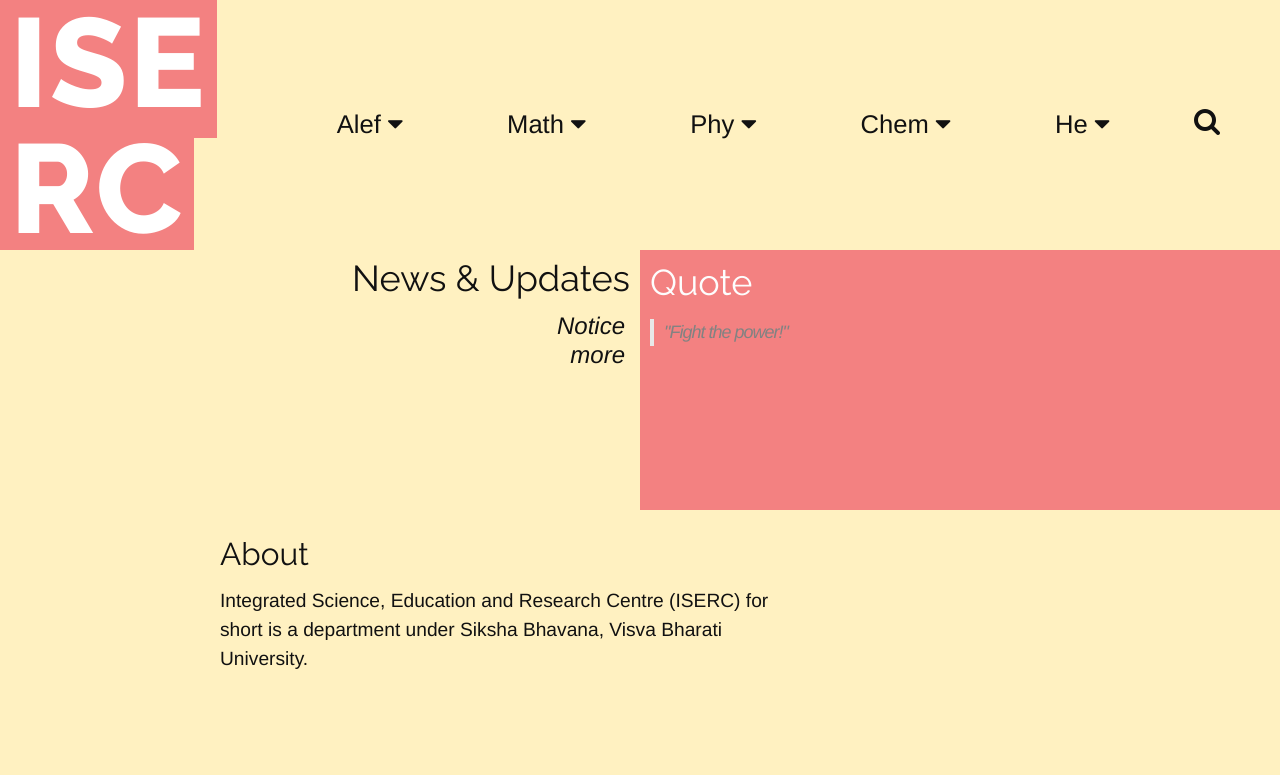
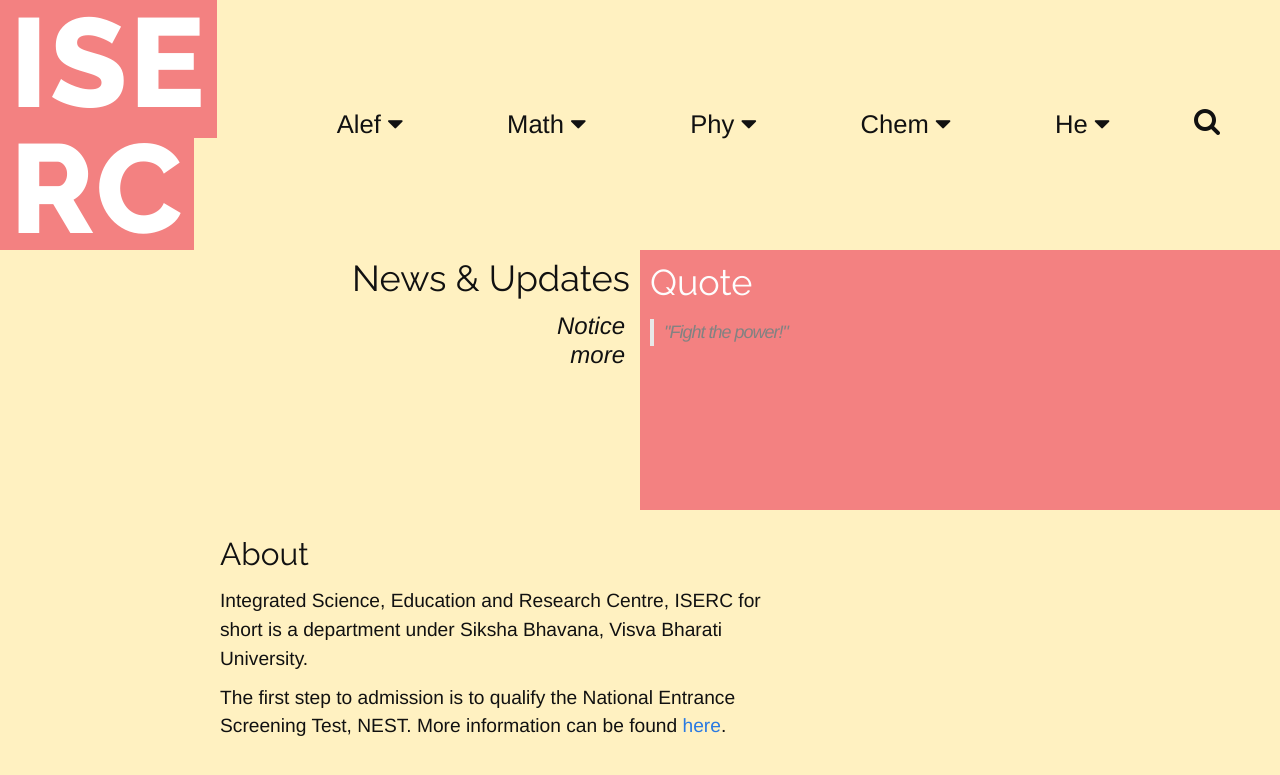
Before and after one commit to espresso-math/purplr, a Jekyll site: the page built from index.md, in a window 1280 px wide. Shown: the top 775 px of the page. Built offline with Jekyll 4.4.1, drawn with Linux system fonts in a browser that asks for light colours; comment, search, counter and statistics services are not loaded.

Commit message:
everything

```diff
--- a/_layouts/onelayout.html
+++ b/_layouts/onelayout.html
@@ -37,7 +37,7 @@
 	    <section class="news">
 	    	<h2>News & Updates</h2>
 	    	<ul>
-			  	<li><a href="#">Notice</a></li>
+			  	<li><a href="{{ "/notice" | relative_url }}">Notice</a></li>
 			  	<li><a href="{{ "/posts" | relative_url }}">more</a></li>
 			</ul>
 	    </section>
--- a/_sass/abbot/_layout.scss
+++ b/_sass/abbot/_layout.scss
@@ -13,6 +13,9 @@
 	padding-right: 10px;
 }
 body {background-color: #FFF1C1}
+li, p {
+	font-size: $base-font-size * 1.2;
+}
 
 /* Menubar STyLing */
 .titlebox {
@@ -99,12 +102,12 @@
 
 /* News Section */
 .news {
-	font-size: 1.5em;
+	font-size: 1.5em !important;
 	width: 50%;
 	background-color: #FFF1C1;
 	text-align: right;
 	ul {list-style-type: none;}
-	li {padding-right: 5px; line-height: 1.2; font-style: italic;}
+	li {padding-right: 5px; line-height: 1.2; font-style: italic; font-size: 1em;}
 	a { color: $text-color; text-decoration: none; &:hover, :visited {text-decoration: underline;}}
 	h2 {line-height: 1.3}
 	float: left;
--- a/index.md
+++ b/index.md
@@ -5,4 +5,6 @@
 
 ## About
 
-Integrated Science, Education and Research Centre (<abbr>ISERC</abbr>) for short is a department under Siksha Bhavana, Visva Bharati University.
+Integrated Science, Education and Research Centre, <abbr>ISERC</abbr> for short is a department under Siksha Bhavana, Visva Bharati University.
+
+The first step to admission is to qualify the National Entrance Screening Test, <abbr>NEST</abbr>. More information can be found <a href="https://nestexam.in/">here</a>.
```
Also changed, not shown: notice.md (added, +14 -0 lines), posts.md (+10 -11 lines).
